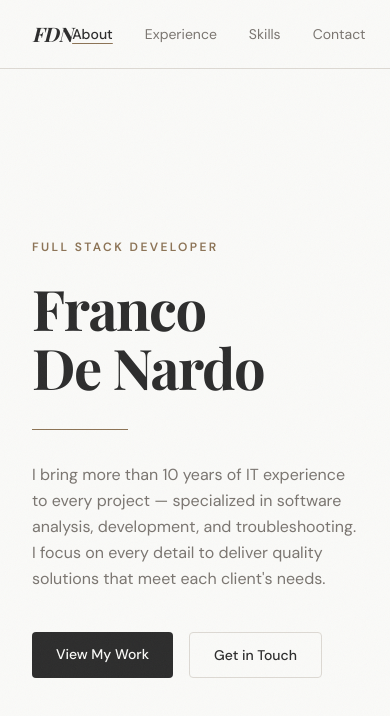
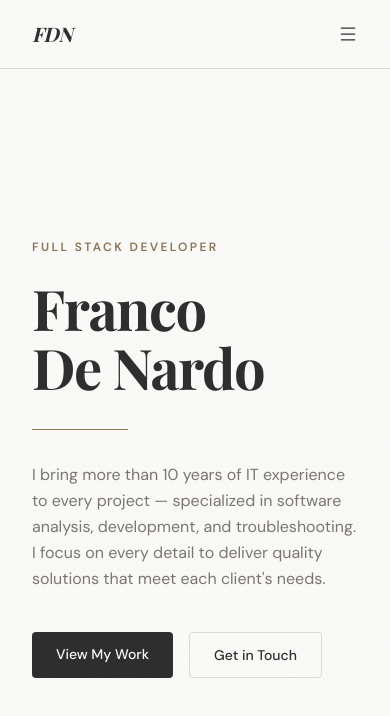
Before and after one commit to lleseg/my-portfolio, a Next.js app: page / in a window 390 px wide. Shown: the top 716 px of the page. Built offline with nearby package versions, Linux system fonts and the light colour scheme; a web font is replaced by a local one.

Commit message:
feat: mobile hamburger nav with overlay menu

```diff
--- a/components/Nav.tsx
+++ b/components/Nav.tsx
@@ -1,7 +1,9 @@
 "use client";
 
+import { useState } from "react";
 import Link from "next/link";
 import { usePathname } from "next/navigation";
+import { Menu, X } from "lucide-react";
 
 const links = [
   { href: "/", label: "About" },
@@ -12,9 +14,24 @@ const links = [
 
 export function Nav() {
   const pathname = usePathname();
+  const [open, setOpen] = useState(false);
+
+  const linkClass = (href: string) => {
+    const active = pathname === href;
+    return `text-sm transition-colors duration-200 ${
+      active
+        ? "font-medium underline underline-offset-4 decoration-[var(--bronze)]"
+        : "hover:text-[var(--foreground)]"
+    }`;
+  };
+
+  const linkStyle = (href: string) => ({
+    color: pathname === href ? "var(--foreground)" : "var(--muted)",
+    textDecorationColor: pathname === href ? "var(--bronze)" : undefined,
+  });
 
   return (
-    <header style={{ borderBottom: "1px solid var(--border)" }}>
+    <header className="relative" style={{ borderBottom: "1px solid var(--border)" }}>
       <nav className="mx-auto flex max-w-[900px] items-center justify-between px-8 py-5">
         <Link
           href="/"
@@ -23,30 +40,62 @@ export function Nav() {
         >
           FDN
         </Link>
-        <ul className="flex items-center gap-8">
-          {links.map(({ href, label }) => {
-            const active = pathname === href;
-            return (
+
+        {/* Desktop links */}
+        <ul className="hidden items-center gap-8 md:flex">
+          {links.map(({ href, label }) => (
+            <li key={href}>
+              <Link href={href} className={linkClass(href)} style={linkStyle(href)}>
+                {label}
+              </Link>
+            </li>
+          ))}
+        </ul>
+
+        {/* Hamburger button */}
+        <button
+          className="flex items-center justify-center md:hidden"
+          style={{ color: "var(--foreground)" }}
+          onClick={() => setOpen((o) => !o)}
+          aria-label={open ? "Close menu" : "Open menu"}
+        >
+          {open ? <X size={20} strokeWidth={1.5} /> : <Menu size={20} strokeWidth={1.5} />}
+        </button>
+      </nav>
+
+      {/* Backdrop */}
+      {open && (
+        <div
+          className="fixed inset-0 z-10 md:hidden"
+          onClick={() => setOpen(false)}
+        />
+      )}
+
+      {/* Mobile dropdown */}
+      {open && (
+        <div
+          className="absolute left-0 right-0 top-full z-20 md:hidden"
+          style={{
+            backgroundColor: "var(--background)",
+            borderBottom: "1px solid var(--border)",
+          }}
+        >
+          <ul className="mx-auto flex max-w-[900px] flex-col gap-5 px-8 py-6">
+            {links.map(({ href, label }) => (
               <li key={href}>
                 <Link
                   href={href}
-                  className={`text-sm transition-colors duration-200 ${
-                    active
-                      ? "font-medium underline underline-offset-4 decoration-[var(--bronze)]"
-                      : "hover:text-[var(--foreground)]"
-                  }`}
-                  style={{
-                    color: active ? "var(--foreground)" : "var(--muted)",
-                    textDecorationColor: active ? "var(--bronze)" : undefined,
-                  }}
+                  className={linkClass(href)}
+                  style={linkStyle(href)}
+                  onClick={() => setOpen(false)}
                 >
                   {label}
                 </Link>
               </li>
-            );
-          })}
-        </ul>
-      </nav>
+            ))}
+          </ul>
+        </div>
+      )}
     </header>
   );
 }
```
